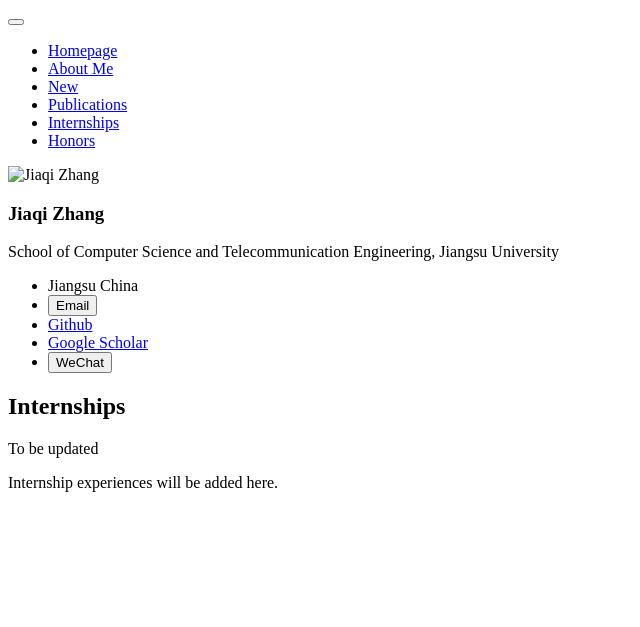
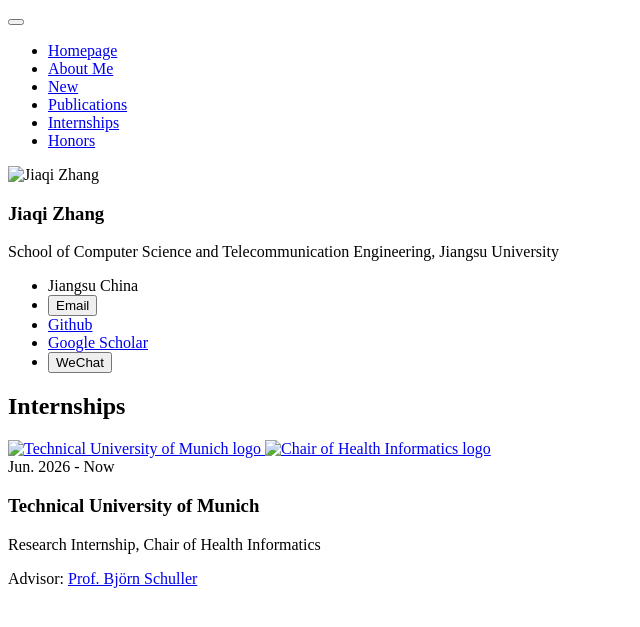
Before and after one commit to JiaqiZhang-Sengoku/JiaqiZhang-Sengoku.github.io, a Jekyll site: the page built from _pages/includes/internships.md, in a window 1280 px wide. Shown: the top 627 px of the page, without its empty margins (0-640 px from the left). Built offline with Jekyll 4.4.1, drawn with Linux system fonts in a browser that asks for light colours; our own code applies the rules of GitHub Pages for plain Markdown files.

Commit message:
20260707

```diff
--- a/_pages/includes/internships.md
+++ b/_pages/includes/internships.md
@@ -4,8 +4,20 @@
 </div>
 
 <div class="internships-panel">
-  <div class="internship-card internship-card--empty">
-    <span class="internship-date">To be updated</span>
-    <p>Internship experiences will be added here.</p>
+  <div class="internship-card">
+    <div class="internship-logos" aria-label="Institution logos">
+      <a href="https://www.tum.de/en/" aria-label="Technical University of Munich">
+        <img src="images/Logos/tum-icon.svg" alt="Technical University of Munich logo">
+      </a>
+      <a href="https://kiinformatik.mri.tum.de/en/chair-health-informatics-chi" aria-label="Chair of Health Informatics">
+        <img src="images/Logos/chi-logo.svg" alt="Chair of Health Informatics logo">
+      </a>
+    </div>
+    <div class="internship-main">
+      <span class="internship-date">Jun. 2026 - Now</span>
+      <h3>Technical University of Munich</h3>
+      <p>Research Internship, Chair of Health Informatics</p>
+      <p class="internship-mentor">Advisor: <a href="https://www.schuller.one/">Prof. Björn Schuller</a></p>
+    </div>
   </div>
 </div>
```
Also changed, not shown: assets/css/main.scss (+57 -0 lines), images/Logos/chi-logo.svg (added), images/Logos/tum-icon.svg (added).
